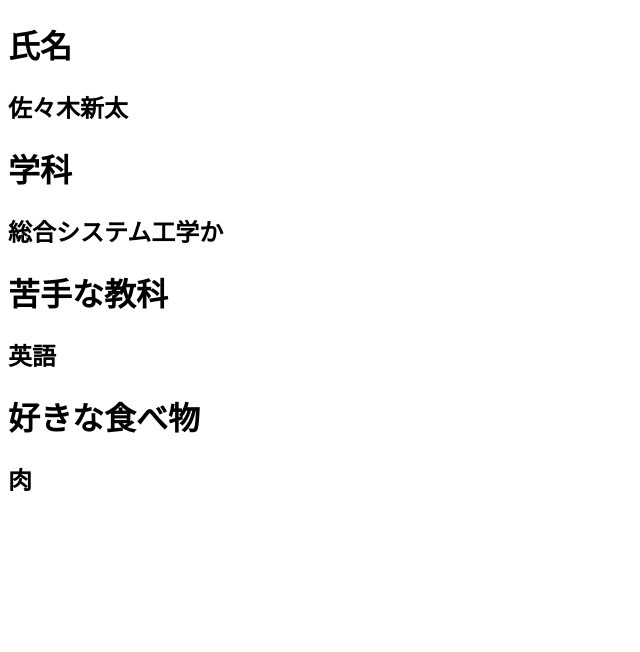
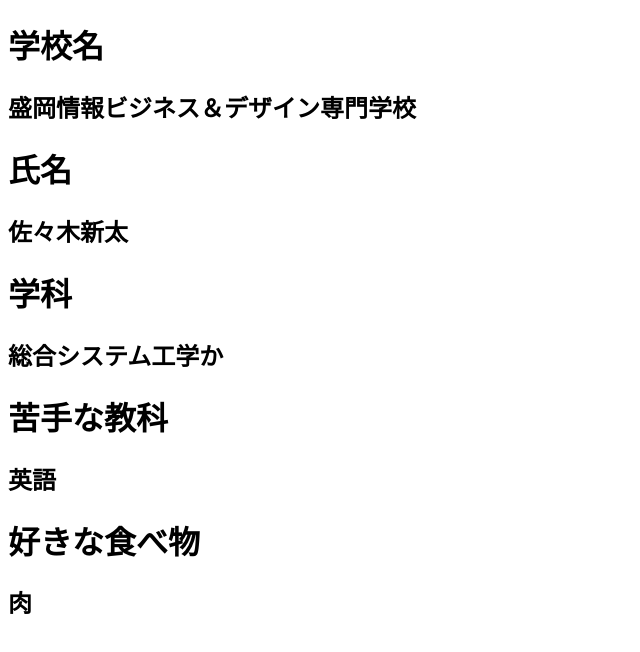
Before and after one commit to ARATA1235/branch, a plain HTML site: page profile_A.html in a window 1280 px wide. Shown: the whole page, without its empty margins (0-640 px from the left). Drawn offline with Linux system fonts and the light colour scheme.

Commit message:
学校名

```diff
--- a/profile_A.html
+++ b/profile_A.html
@@ -6,6 +6,8 @@
     <title>branch</title>
 </head>
 <body>
+	<h1>学校名</h1>
+	<h2>盛岡情報ビジネス＆デザイン専門学校</h2>
 	<h1>氏名</h1>
 	<h2>佐々木新太</h2>
 	<h1>学科</h1>
```
